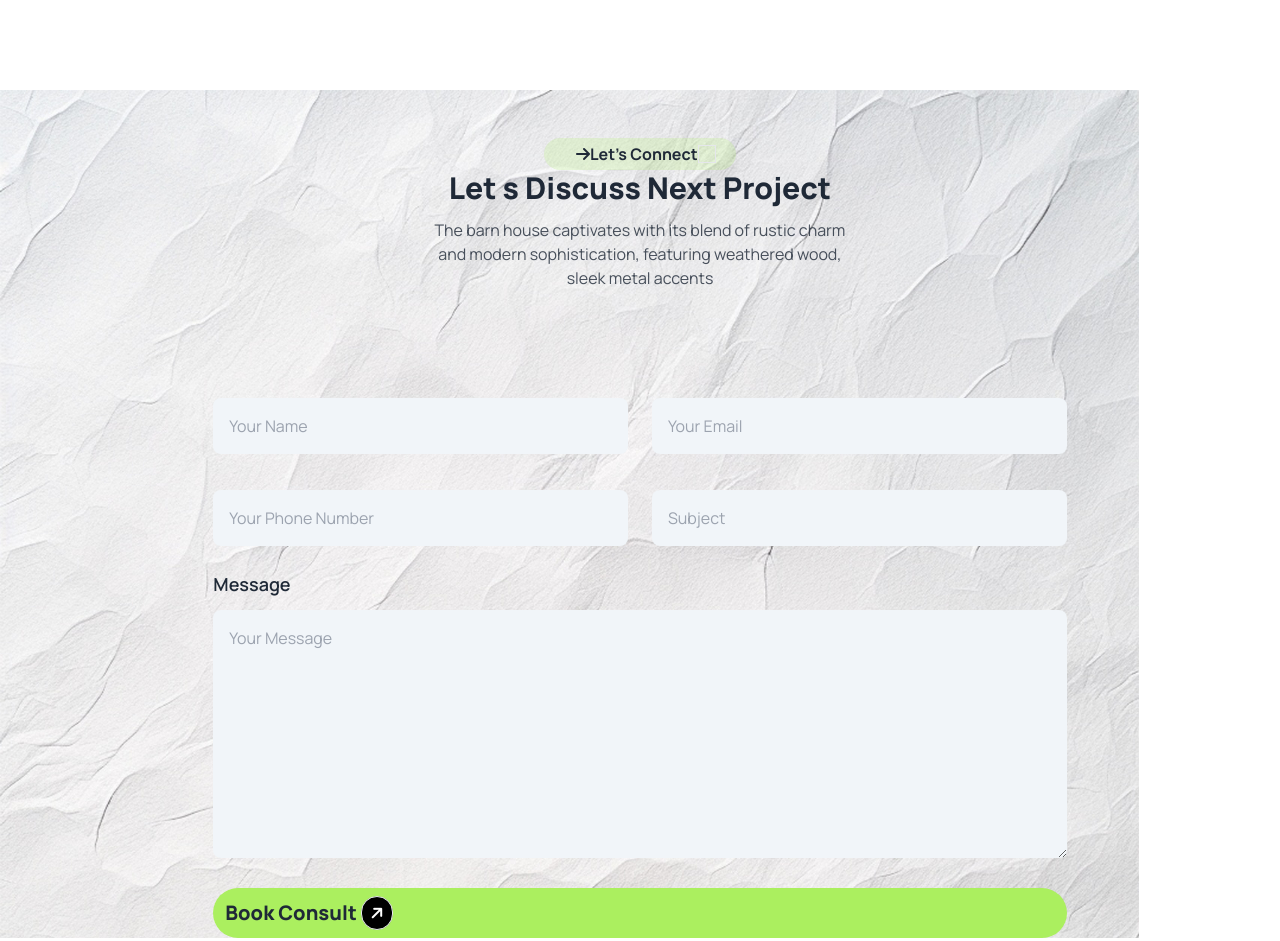
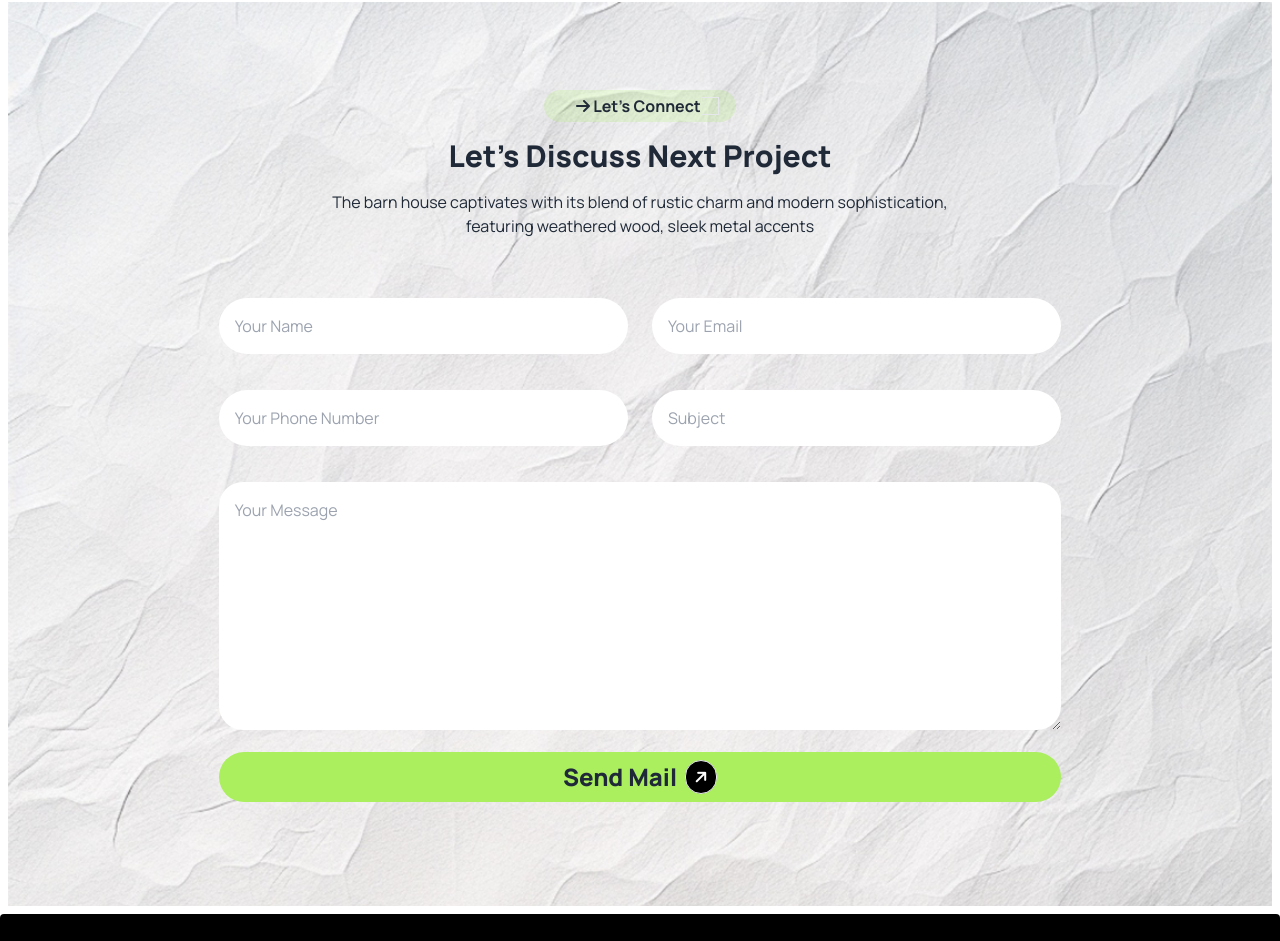
Before and after one commit to abdulmazidakash/assignment-03, a plain HTML site: page index.html in a window 1280 px wide. Shown: the part 752-1693 px from the top of the page. Drawn offline with nearby package versions, Linux system fonts and the light colour scheme.

Commit message:
lets connect container complete

```diff
--- a/index.html
+++ b/index.html
@@ -120,45 +120,40 @@
 	<!-- section: main container start  -->
 	<main>
 		<!-- section: lets connect container start  -->
-		<section class="bg-connectBg bg-no-repeat">
-			<div class="w-8/12 mt-24 mb-20 mx-auto">
-				<div class="py-12 text-center flex flex-col items-center justify-center">
+		<section class="bg-connectBg bg-no-repeat bg-cover pb-6 border border-8 border-white">
+			<div class="w-8/12 mt-10 mb-20 mx-auto">
+				<div class="py-12 rounded-full text-center flex flex-col items-center justify-center">
 					<div class="lg:w-48 mx-auto flex bg-bgAlpha rounded-full items-center px-3 py-1">
-						<h3 class="font-bold lg:ml-5 ml-28"><i class="fa-solid fa-arrow-right "></i>Let's Connect</h3>
+						<h3 class="font-bold lg:ml-5 lg:ml-28 ml-4"><i class="fa-solid fa-arrow-right "></i> Let's Connect</h3>
 						<a href="#" class="flex items-center gap-2 font-bold border border-[rgb(233, 233, 233)] p-2 text-white"></a>
 					</div>
-					<h3 class="text-3xl font-extrabold mb-3">Let s Discuss Next Project</h3>
-					<p class="opacity-80 w-1/2">The barn house captivates with its blend of rustic charm and modern sophistication,
-						featuring weathered wood, sleek metal accents</p>
+					<h3 class="text-3xl font-extrabold mb-4 mt-4">Let's Discuss Next Project</h3>
+					<p class="">The barn house captivates with its blend of rustic charm and modern sophistication,<br> featuring weathered wood, sleek metal accents</p>
 				</div>
-				<div class="grid grid-cols-1 lg:grid-cols-2 gap-12 mt-12">
-					<div class="lg:col-span-2">
 						<div class="grid grid-cols-1 lg:grid-cols-2 gap-6">
 							<div>
-								<input class="mt-3 p-4 border-none outline-none bg-slate-100 rounded-lg w-full" type="text" name="" id="" placeholder="Your Name">
+								<input class="mt-3 p-4 border-none outline-none bg-white rounded-full w-full" type="text" name="" id="" placeholder="Your Name">
 							</div>
 							<div>
-								<input class="mt-3 p-4 border-none outline-none bg-slate-100 rounded-lg w-full" type="text" name="" id="" placeholder="Your Email">
+								<input class="mt-3 p-4 border-none outline-none bg-white rounded-full w-full" type="text" name="" id="" placeholder="Your Email">
 							</div>
 							<div>
-								<input class="mt-3 p-4 border-none outline-none bg-slate-100 rounded-lg w-full" type="text" name="" id="" placeholder="Your Phone Number">
+								<input class="mt-3 p-4 border-none outline-none bg-white rounded-full w-full" type="text" name="" id="" placeholder="Your Phone Number">
 							</div>
 							<div>
-								<input class="mt-3 p-4 border-none outline-none bg-slate-100 rounded-lg w-full" type="text" name="" id="" placeholder="Subject">
+								<input class="mt-3 p-4 border-none outline-none bg-white rounded-full w-full" type="text" name="" id="" placeholder="Subject">
 							</div>
 							<div class="lg:col-span-2">
-								<label class="text-lg font-semibold mb-3" for="">Message</label>
-								<br>
-								<textarea rows="9" class="mt-3 p-4 border-none outline-none bg-slate-100 rounded-lg w-full" name="" id="" placeholder="Your Message"></textarea>
-							</div>
-							<div class="flex bg-primary rounded-full items-center lg:px-3 px-16 py-2 gap-1 col-span-2">
-								<h3 class="font-extrabold lg:text-xl text-2xl">Book Consult</h3>
-								<a href="#" class="flex items-center gap-2 font-bold border border-[rgb(233, 233, 233)] rounded-full p-2 bg-black text-white"><i class="fa-solid fa-arrow-right -rotate-45 "></i></a>
+								<textarea rows="9" class="mt-3 p-4 border-none outline-none bg-white rounded-3xl w-full" name="" id="" placeholder="Your Message"></textarea>
 							</div>
 
-						</div>
 					</div>
-				</div>
+					  <div class="w-full flex bg-primary rounded-full items-center justify-center px-4 py-2 gap-2 col-span-2 text-center mt-4">
+						<h3 class="font-extrabold text-xl lg:text-2xl text-center">Send Mail</h3>
+						<a href="#" class="flex items-center justify-center gap-2 font-bold border border-[rgb(233, 233, 233)] rounded-full p-2 bg-black text-white">
+						  <i class="fa-solid fa-arrow-right -rotate-45"></i>
+						</a>
+					  </div>
 			</div>
 		</section>
 	</main>
@@ -167,7 +162,7 @@
 	<footer class="footer footer-center bg-black text-base-content rounded lg:p-16 py-10">
 		<div class="flex rounded-full items-center gap-2">
 			<a href="#" class="flex items-center gap-2 font-bold border border-[rgb(233, 233, 233)] rounded-full p-2 bg-primary text-black"><i class="fa-solid fa-arrow-right -rotate-45 "></i></a>
-			<a class="text-2xl font-bold text-white" href="#">Rinterio</a>
+			<a class="text-3xl font-extrabold text-white" href="#">Rinterio</a>
 		</div>
 		<p class="font-semibold">The barn house captivates with its blend of rustic charm and modern sophistication,<br> featuring weathered wood, sleek metal accents</p>
 		<nav class="grid lg:grid-flow-col gap-x-24 text-white space-y-4">
```
